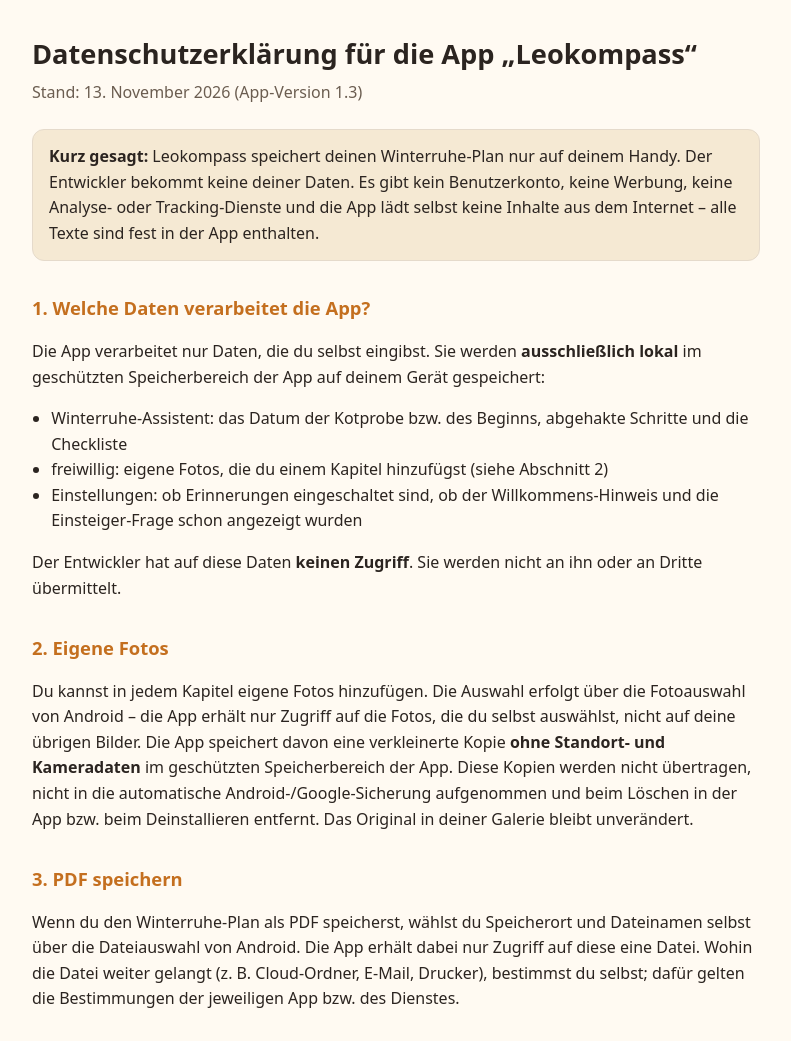
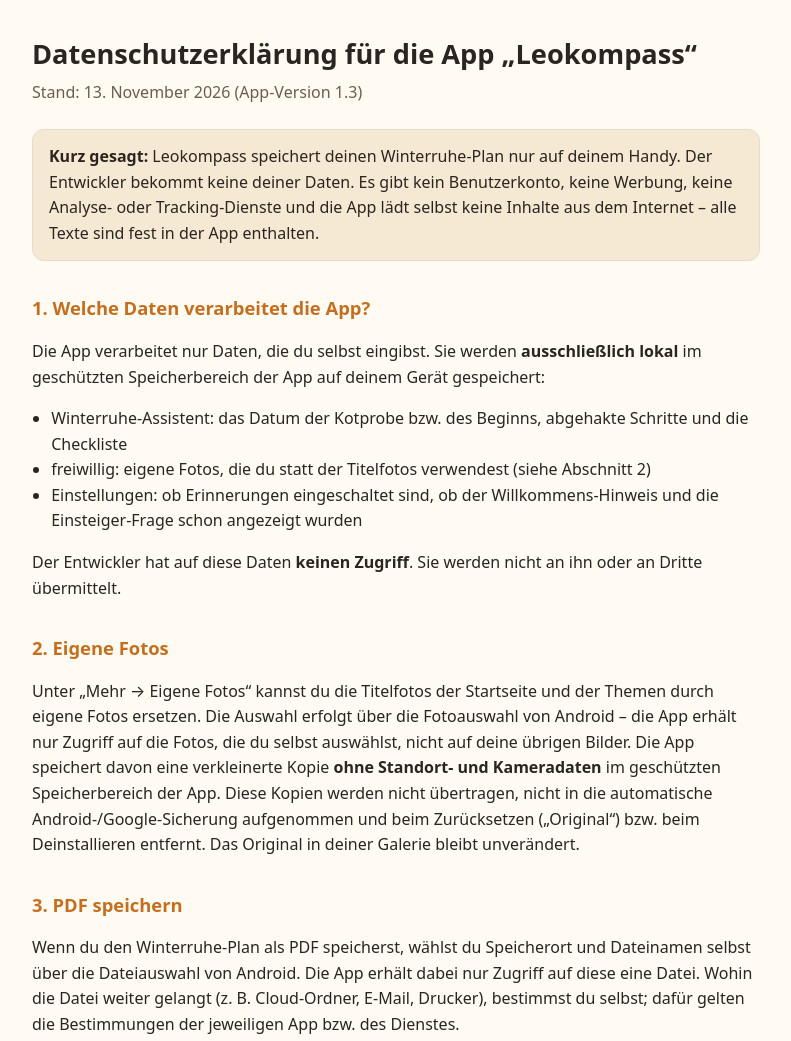
Before and after one commit to L0gix3/leokompass, a plain HTML site: page datenschutz.html in a window 1280 px wide. Shown: the top 1041 px of the page, without its empty margins (244-1035 px from the left). Drawn offline with Linux system fonts and the light colour scheme.

Commit message:
Datenschutz: eigene Titelfotos (Version 1.3)
Co-Authored-By: Claude Opus 5.5 <noreply@anthropic.com>

```diff
--- a/datenschutz.html
+++ b/datenschutz.html
@@ -41,17 +41,18 @@
 geschützten Speicherbereich der App auf deinem Gerät gespeichert:</p>
 <ul>
   <li>Winterruhe-Assistent: das Datum der Kotprobe bzw. des Beginns, abgehakte Schritte und die Checkliste</li>
-  <li>freiwillig: eigene Fotos, die du einem Kapitel hinzufügst (siehe Abschnitt 2)</li>
+  <li>freiwillig: eigene Fotos, die du statt der Titelfotos verwendest (siehe Abschnitt 2)</li>
   <li>Einstellungen: ob Erinnerungen eingeschaltet sind, ob der Willkommens-Hinweis und die Einsteiger-Frage schon angezeigt wurden</li>
 </ul>
 <p>Der Entwickler hat auf diese Daten <strong>keinen Zugriff</strong>. Sie werden nicht an ihn oder an Dritte übermittelt.</p>
 
 <h2>2. Eigene Fotos</h2>
-<p>Du kannst in jedem Kapitel eigene Fotos hinzufügen. Die Auswahl erfolgt über die Fotoauswahl von Android – die App
-erhält nur Zugriff auf die Fotos, die du selbst auswählst, nicht auf deine übrigen Bilder. Die App speichert davon eine
-verkleinerte Kopie <strong>ohne Standort- und Kameradaten</strong> im geschützten Speicherbereich der App. Diese Kopien
-werden nicht übertragen, nicht in die automatische Android-/Google-Sicherung aufgenommen und beim Löschen in der App
-bzw. beim Deinstallieren entfernt. Das Original in deiner Galerie bleibt unverändert.</p>
+<p>Unter „Mehr → Eigene Fotos“ kannst du die Titelfotos der Startseite und der Themen durch eigene Fotos ersetzen.
+Die Auswahl erfolgt über die Fotoauswahl von Android – die App erhält nur Zugriff auf die Fotos, die du selbst auswählst,
+nicht auf deine übrigen Bilder. Die App speichert davon eine verkleinerte Kopie <strong>ohne Standort- und Kameradaten</strong>
+im geschützten Speicherbereich der App. Diese Kopien werden nicht übertragen, nicht in die automatische
+Android-/Google-Sicherung aufgenommen und beim Zurücksetzen („Original“) bzw. beim Deinstallieren entfernt.
+Das Original in deiner Galerie bleibt unverändert.</p>
 
 <h2>3. PDF speichern</h2>
 <p>Wenn du den Winterruhe-Plan als PDF speicherst, wählst du Speicherort und Dateinamen selbst über die Dateiauswahl
@@ -87,7 +88,7 @@ Spenden gehen ausschließlich an den Entwickler der App, nicht an den Betreiber
 
 <h2>7. Speicherdauer und Löschung</h2>
 <p>Deine Daten bleiben gespeichert, bis du den Winterruhe-Plan in der App löschst („Neuen Plan erstellen“) oder die App
-deinstallierst. Eigene Fotos löschst du einzeln in der App (Foto antippen → Löschen). Beim Deinstallieren löscht Android alle lokalen Daten der App. Gespeicherte PDF-Dateien bleiben bestehen,
+deinstallierst. Eigene Fotos entfernst du unter „Mehr → Eigene Fotos“ mit „Original“. Beim Deinstallieren löscht Android alle lokalen Daten der App. Gespeicherte PDF-Dateien bleiben bestehen,
 bis du sie selbst löschst.</p>
 
 <h2>8. Rechtsgrundlage</h2>
```
